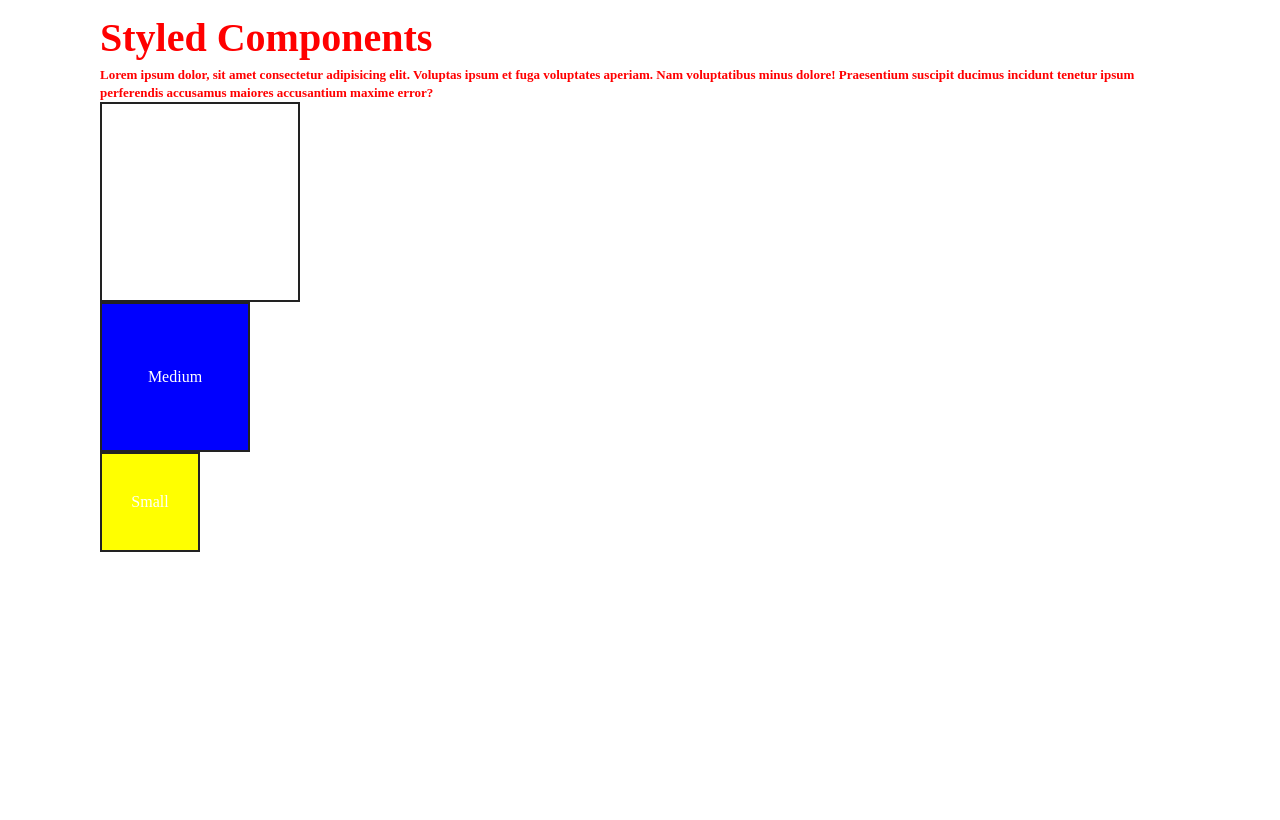
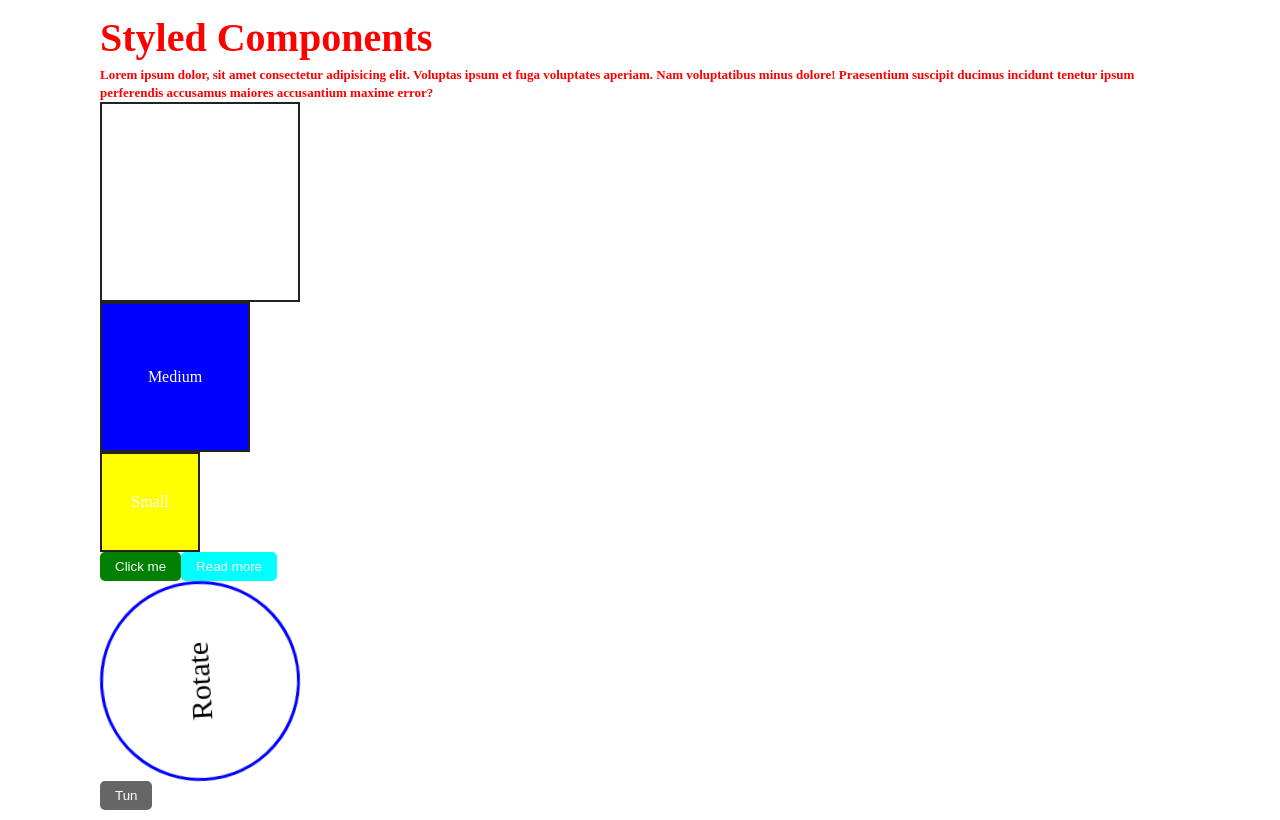
Before and after one commit to oscar02122001/React_app, a React (Create React App) app: page / in a window 1280 px wide. Built offline with nearby package versions, Linux system fonts and the light colour scheme.

Commit message:
inheritance, keyframes, theme

```diff
--- a/src/components/6 - Styled component/style.js
+++ b/src/components/6 - Styled component/style.js
@@ -1,5 +1,6 @@
 import styled, {
-    css
+    css,
+    keyframes
 } from "styled-components"
 
 export const Container = styled.div `
@@ -8,9 +9,11 @@ export const Container = styled.div `
 padding: 10px;
 `
 
+/// 🔴🔴🔴 common css
+
 const common = css `
+line-height: 1.4;
 font-weight: 700;
-line-height: 1.4;
 color: red;
 font-size: 30px;
 `
@@ -25,6 +28,8 @@ export const Description = styled.p `
 ${common}
 font-size: 13px;
 `
+
+// 🔴🔴🔴 function call with props
 
 const boxSize = (props) => {
     switch (props.type) {
@@ -50,3 +55,45 @@ margin-right: 20px;
 color: #fff;
 background-color: ${(props)=> props.bg };
 `
+
+
+// 🔴🔴🔴 Inheritance
+
+export const Button = styled.button `
+padding: 7px 15px;
+border: none;
+background-color: green;
+color: #fff;
+border-radius: 5px;
+`
+
+export const ButtonInh = styled(Button)
+`
+background-color: aqua;
+`
+export const Day = styled(Button)
+`
+background-color: #666;
+`
+
+//🔴🔴🔴 keyfrems
+
+const rotate = keyframes `
+from{
+    transform: rotate(0deg)
+}
+to{
+    transform: rotate(360deg)
+}
+`
+export const Rotate = styled.div `
+display: flex;
+align-items: center;
+justify-content: center;
+font-size: 30px;
+width: 200px;
+height: 200px;
+border: 3px solid blue;
+border-radius: 50%;
+animation: ${rotate} 2s linear infinite;
+`
--- a/src/components/6 - Styled component/styled.jsx
+++ b/src/components/6 - Styled component/styled.jsx
@@ -1,9 +1,46 @@
-import React from "react";
-import { Container, Title, Description, Box } from "./style";
+import React, { useState } from "react";
+import {
+  Container,
+  Title,
+  Description,
+  Box,
+  Button,
+  ButtonInh,
+  Rotate,
+  Day,
+} from "./style";
 
-export default class Styled extends React.Component {
-  render() {
-    return (
+import { ThemeProvider, createGlobalStyle } from "styled-components";
+
+
+const GlobalStyle = createGlobalStyle`
+body{
+    background: ${(props) => {
+      return props.theme.bg;
+    }};
+    color: ${(props) => {
+      return props.theme.cl;
+    }};
+}
+`;
+
+const Styled = () => {
+  const [light, setLight] = useState({ type: true });
+  const [btn, setBtn] = useState({ type: true });
+  const theme = {
+    bg: light.type ? "white" : "black",
+    cl: light.type ? "black" : "white",
+  };
+  //   console.log(data);
+  const changeBtn = () => {
+    if (btn) {
+      setBtn({ type: !btn.type });
+      setLight({ type: !light.type });
+    }
+  };
+  return (
+    <ThemeProvider theme={theme}>
+      <GlobalStyle />
       <Container>
         <Title>Styled Components</Title>
         <Description>
@@ -21,7 +58,13 @@ export default class Styled extends React.Component {
         <Box bg="yellow" type="small">
           Small
         </Box>
+        <Button>Click me</Button>
+        <ButtonInh>Read more</ButtonInh>
+        <Rotate>Rotate</Rotate>
+        <Day onClick={changeBtn}>{btn.type ? "Tun" : "Kun"}</Day>
       </Container>
-    );
-  }
-}
+    </ThemeProvider>
+  );
+};
+
+export default Styled;
--- a/src/components/app/App.jsx
+++ b/src/components/app/App.jsx
@@ -4,6 +4,7 @@ import Picture from "../pictures(project)/picture";
 import State from "../lesson-3/state";
 import Students from "../lesson-4/main";
 import Styled from "../6 - Styled component/styled";
+import Memo from "../17-memo/memo";
 
 let fullName = function () {
   return this.surname + " " + this.name;
@@ -20,6 +21,7 @@ class App extends React.Component {
         })} */}
         {/* <Students /> */}
         <Styled />
+        {/* <Memo /> */}
       </div>
     );
   }
```
Also changed, not shown: src/review.js (+6 -7 lines).
